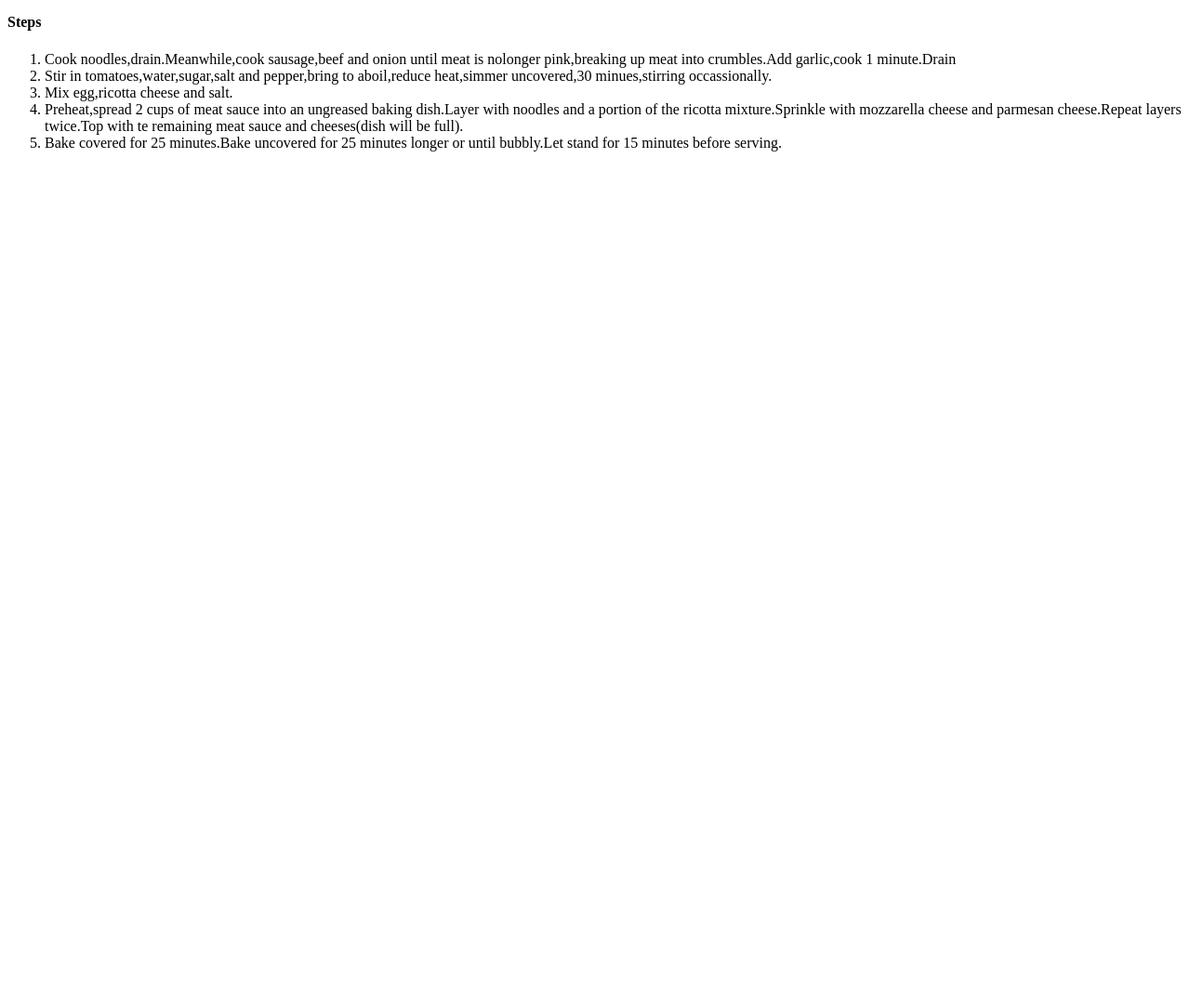
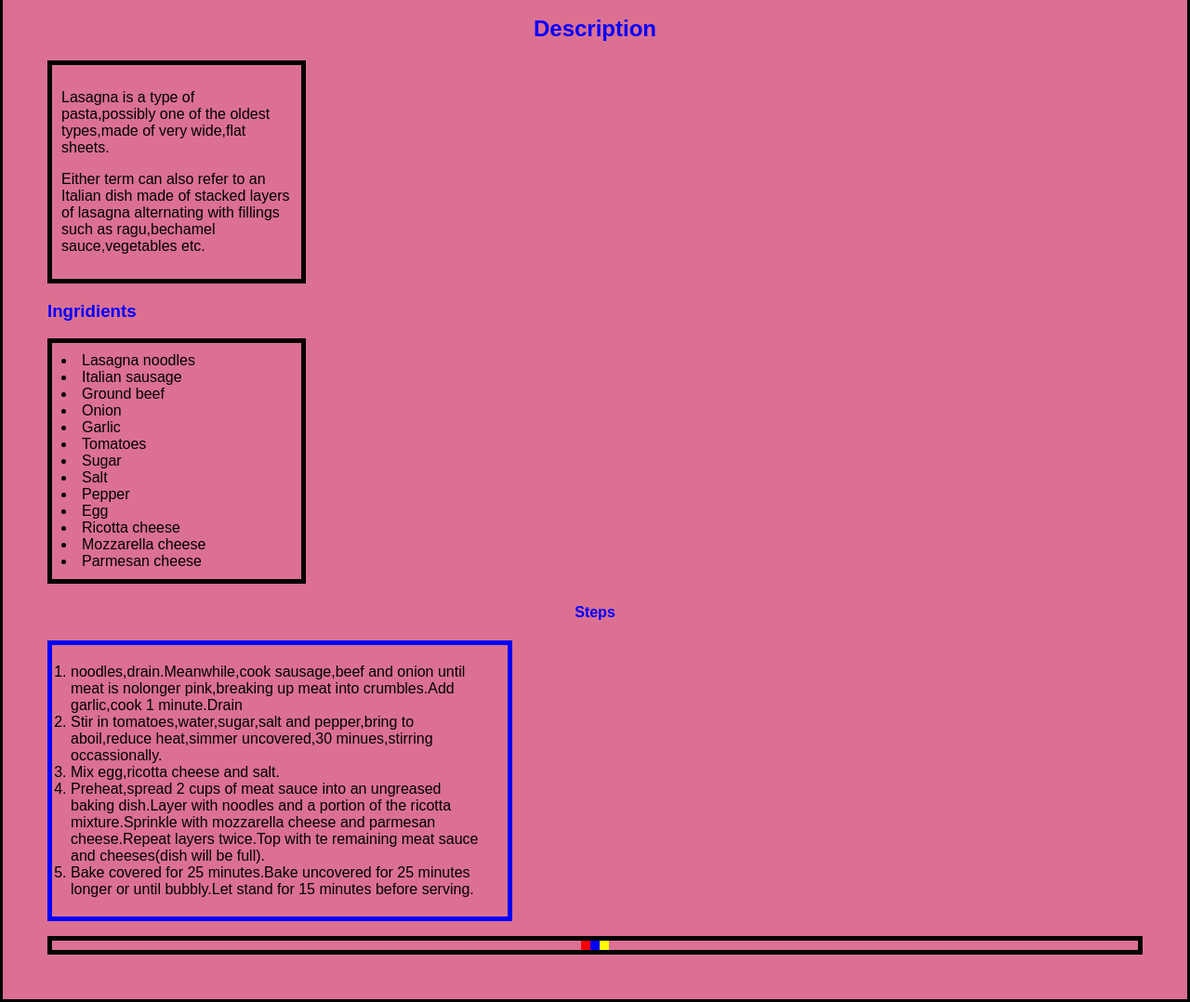
Before and after one commit to DEONOTIS/odin-recipes, a plain HTML site: page recipes/lasagna.html in a window 1280 px wide. Shown: the part 516-1594 px from the top of the page at 93% size. Before the commit the page ends 800 px from the top, so only its background shows below. Drawn offline with Linux system fonts and the light colour scheme.

Commit message:
Edit external-file.css

```diff
--- /dev/null
+++ b/external-file.css
@@ -0,0 +1,12 @@
+h1, h2, h3,h4 {color: blue; text-align: center;}
+body {font-family: Arial, Helvetica, sans-serif;
+background-color: palevioletred; padding: 20px;}
+html {border-style: solid; border-color: black;padding: 20px; box-sizing: border-box;} *, *::before, *::after {box-sizing: inherit;}
+h3 {margin-right: 1100px;}
+.four {border: 5px solid black; padding: 10px; margin-left: 0; margin-right: 900px;}
+ol {border: 5px solid blue; padding: 20px; width: 500px;}
+img {display: block; margin: auto; height: auto; width: 700px;}
+.flexbox {border: 5px solid black; display: flex; justify-content: center;}
+.one {border: 5px solid red;}
+.two {border: 5px solid blue;}
+.three {border: 5px solid yellow;}
--- a/recipes/lasagna.html
+++ b/recipes/lasagna.html
@@ -4,17 +4,16 @@
     <meta charset="UTF-8">
     <meta name="viewport" content="width=device-width, initial-scale=1.0">
     <title>Document</title>
-</head>
+<link rel="stylesheet" href="../external-file.css"></head>
 <body>
   <h1>Lasagna</h1>
   <img src="../recipes-images/lasagna.jpg" alt="Finished dish of Lasagna">
 <h2>Description</h2>
-<p>Lasagna is a type of pasta,possibly one of the oldest types,made of very widde,flat sheets.
-</p>
-<p>Either term can also refer to an Italian dish made of stacked layers of lasagna alternating with fillings such as ragu,bechamel sauce,vegetables etc</p>
+<div class="four"><p class="box1">Lasagna is a type of pasta,possibly one of the oldest types,made of very wide,flat sheets.</p>
+<p class="box2">Either term can also refer to an Italian dish made of stacked layers of lasagna alternating with fillings such as ragu,bechamel sauce,vegetables etc.</p></div>
 <h3>Ingridients</h3>
-<ul><li>Lasagna noodles</li><li>Italian sausage</li><li>Ground beef</li><li>Onion</li><li>Garlic</li><li>Tomatoes</li><li>Sugar</li><li>Salt</li><li>Pepper</li><li>Egg</li><li>Ricotta cheese</li><li>Mozzarella cheese</li><li>Parmesan cheese</li></ul>
+<div class="four"><li>Lasagna noodles</li><li>Italian sausage</li><li>Ground beef</li><li>Onion</li><li>Garlic</li><li>Tomatoes</li><li>Sugar</li><li>Salt</li><li>Pepper</li><li>Egg</li><li>Ricotta cheese</li><li>Mozzarella cheese</li><li>Parmesan cheese</li></div>
 <h4>Steps</h4>
-<ol><li>Cook noodles,drain.Meanwhile,cook sausage,beef and onion until meat is nolonger pink,breaking up meat into crumbles.Add garlic,cook 1 minute.Drain</li><li>Stir in tomatoes,water,sugar,salt and pepper,bring to aboil,reduce heat,simmer uncovered,30 minues,stirring occassionally.</li><li>Mix egg,ricotta cheese and salt.</li><li>Preheat,spread 2 cups of meat sauce into an ungreased baking dish.Layer with noodles and a portion of the ricotta mixture.Sprinkle with mozzarella cheese and parmesan cheese.Repeat layers twice.Top with te remaining meat sauce and cheeses(dish will be full).</li><li>Bake covered for 25 minutes.Bake uncovered for 25 minutes longer or until bubbly.Let stand for 15 minutes before serving.</li></ol>
-</body>
+<ol><li>noodles,drain.Meanwhile,cook sausage,beef and onion until meat is nolonger pink,breaking up meat into crumbles.Add garlic,cook 1 minute.Drain</li><li>Stir in tomatoes,water,sugar,salt and pepper,bring to aboil,reduce heat,simmer uncovered,30 minues,stirring occassionally.</li><li>Mix egg,ricotta cheese and salt.</li><li>Preheat,spread 2 cups of meat sauce into an ungreased baking dish.Layer with noodles and a portion of the ricotta mixture.Sprinkle with mozzarella cheese and parmesan cheese.Repeat layers twice.Top with te remaining meat sauce and cheeses(dish will be full).</li><li>Bake covered for 25 minutes.Bake uncovered for 25 minutes longer or until bubbly.Let stand for 15 minutes before serving.</li></ol>
+<div class="flexbox"> <div class="one"></div> <div class="two"></div> <div class="three"></div> </div></body>
 </html>
```
Also changed, not shown: index.html (+1 -0 lines), recipes-images/lasagna.jpg (added).
